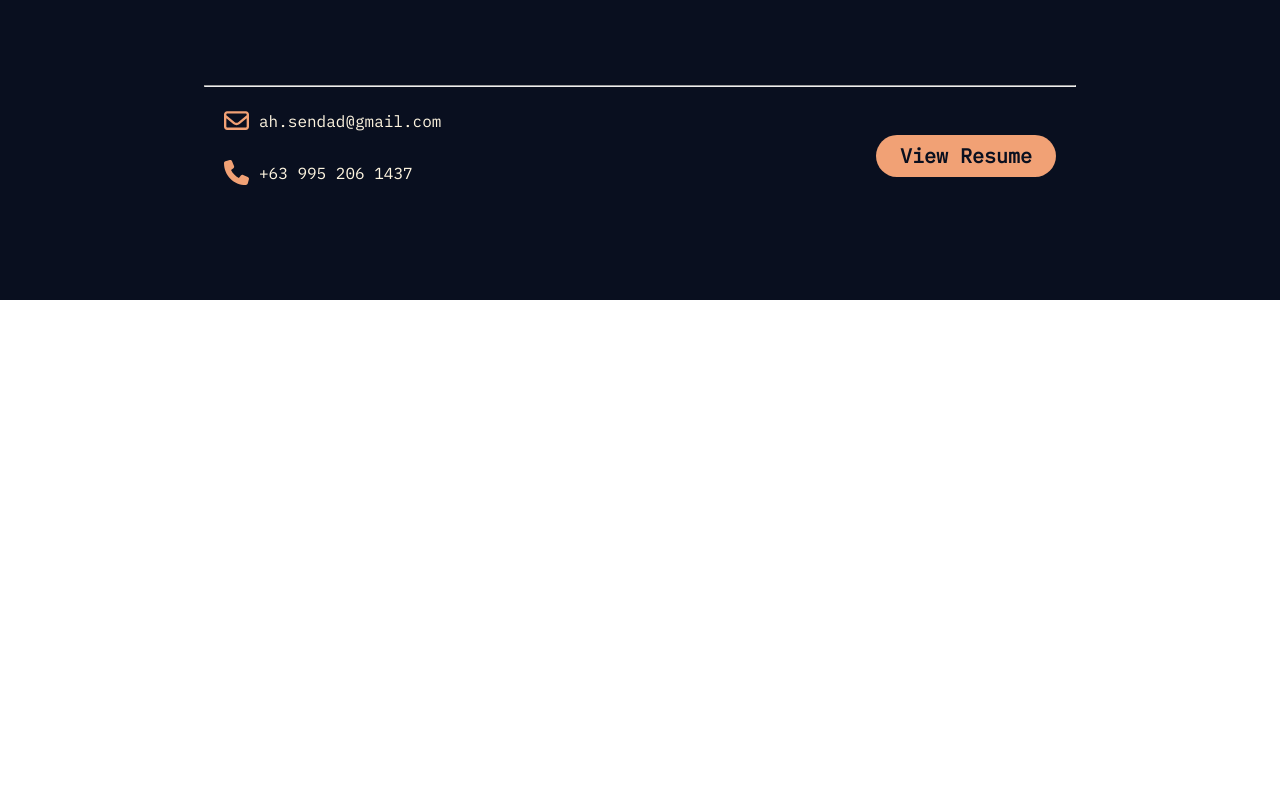
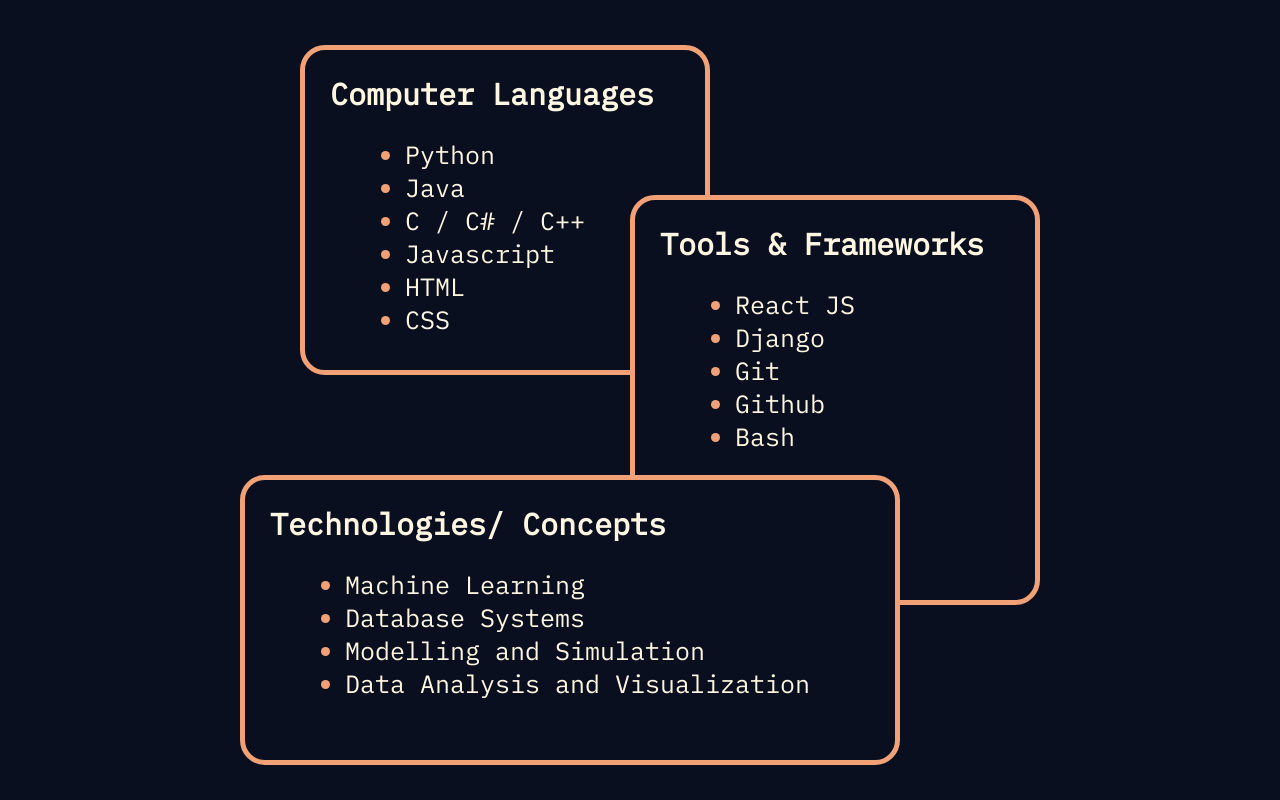
Before and after one commit to pn-tn/myportfolio, a React (Create React App) app: page /qualifications in a window 1280 px wide. Shown: the part 500-1300 px from the top of the page. Before the commit the page ends 800 px from the top, so only its background shows below. Built offline with nearby package versions, Linux system fonts and the light colour scheme.

Commit message:
added the Technical Skills

```diff
--- a/src/components/Qualifications.css
+++ b/src/components/Qualifications.css
@@ -4,7 +4,7 @@
 	align-items: center;
 	margin: auto;
 	width: 90vw;
-	min-height: 90vh;
+	min-height: 100vh;
 
 }
 
@@ -14,12 +14,110 @@
 }
 .qualifications h1{
 	font-size: 35px;
+	text-align: center;
+}
+
+.qualifications .skills {
+	display: flex;
+	flex-direction: column;
+	width:90vw;
+	height: 1200px;
+	justify-content: center;
+	align-items: center;
+
+}
+
+.qualifications h2{
+	font-size: 30px;
+	margin-left: 25px;
+}
+.qualifications li::marker {
+	color: #F1A175;
+}
+.qualifications ul {
+	font-size: 25px;
+	margin-left:60px;
+}
+
+.qualifications .skillbox {
+	display: flex;
+	width: 800px;
+	height: 1200px;
+	position: relative;
+
+}
+.qualifications .languages {
+	position: absolute;
+	width: 400px;
+	height: 320px;
+	top:100px;
+	left: 60px;
+	border-radius: 25px;
+	border:5px solid;
+	color: #FFF6E1;
+	border-color: #F1A175;
+
+	background-color: #090F1F;
+}
+.qualifications .tools {
+	position: absolute;
+	width: 400px;
+	height: 400px;
+	top: 250px;
+	right: 0vw;
+	border-radius: 25px;
+	border:5px solid;
+	border-color: #F1A175;
+
+	background-color: #090F1F;
+}
+.qualifications .concepts {
+	position: absolute;
+	width: 650px;
+	height: 280px;
+	top: 530px;
+	left: 0vw;
+	border-radius: 25px;
+	border:5px solid;
+	color: #FFF6E1;
+	border-color: #F1A175;
+
+	background-color: #090F1F;
 }
 
 
 @media (max-width: 1024px) {
 
+	.qualifications ul {
+		font-size: 22px;
+		margin-left:30px;
+	}
 	.qualifications .header{
 		margin-top: 150px;
 	}
+
+	.qualifications .skillbox {
+		width: 700px;
+	}
+	.qualifications .languages {
+		top:70px;
+		left: 65px;
+		width: 360px;
+		height: 320px;
+
+	}
+	.qualifications .tools {
+		top: 230px;
+		right: 0vw;
+		width: 350px;
+		height: 400px;
+
+	}
+	.qualifications .concepts {
+		top: 530px;
+		left: 0vw;
+		width: 530px;
+		height: 250px;
+
+	}
 }
--- a/src/components/Qualifications.jsx
+++ b/src/components/Qualifications.jsx
@@ -15,6 +15,42 @@
 			</div>
 			<div className="skills">
 				<h1>Technical Skills</h1>
+
+				<div className="skillbox">
+				<div className="languages">
+					<h2>Computer Languages</h2>
+					<ul>
+						<li>Python</li>
+						<li>Java</li>
+						<li>C / C# / C++</li>
+						<li>Javascript</li>
+						<li>HTML</li>
+						<li>CSS</li>
+					</ul>
+				</div>
+
+				<div className="tools">
+					<h2>Tools & Frameworks</h2>
+					<ul>
+						<li>React JS</li>
+						<li>Django</li>
+						<li>Git</li>
+						<li>Github</li>
+						<li>Bash</li>
+					</ul>
+				</div>
+
+				<div className="concepts">
+					<h2>Technologies/ Concepts</h2>
+					<ul>
+						<li>Machine Learning</li>
+						<li>Database Systems</li>
+						<li>Modelling and Simulation</li>
+						<li>Data Analysis and Visualization</li>
+					</ul>
+				</div>
+				</div>
+
 			</div>
 			<Contacts/>
 		</div>
```
